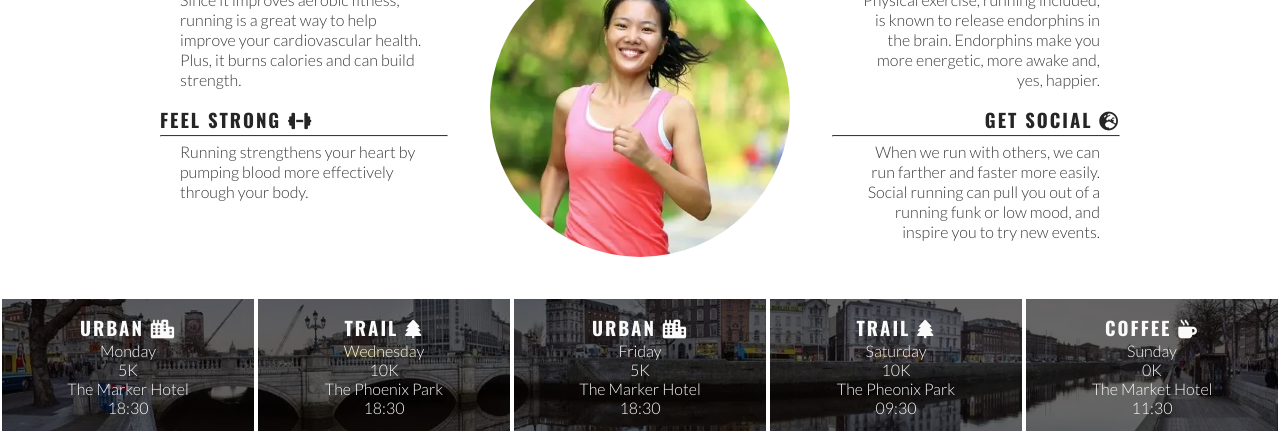
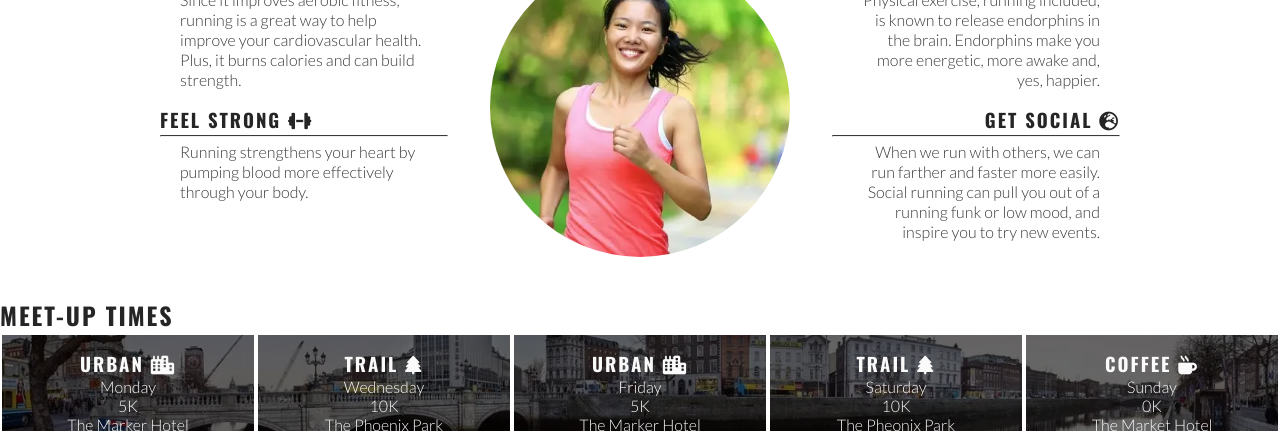
Before and after one commit to Carokyp/Love-Runing, a plain HTML site: page index.html in a window 1280 px wide. Shown: the part 828-1259 px from the top of the page. Drawn offline with nearby package versions, Linux system fonts and the light colour scheme.

Commit message:
Minor change

```diff
--- a/index.html
+++ b/index.html
@@ -99,7 +99,7 @@
         </section>
 
         <section id="meetups" ></section>
-        <h2 class="hidden-heading">Meet-up Times</h2>
+        <h2 class=>Meet-up Times</h2>
         <div id="times">
 
             <div>
@@ -141,7 +141,6 @@
 
 
     </main>
-
     <!--Footer-->
     <footer>
         <ul id="social-media">
```
